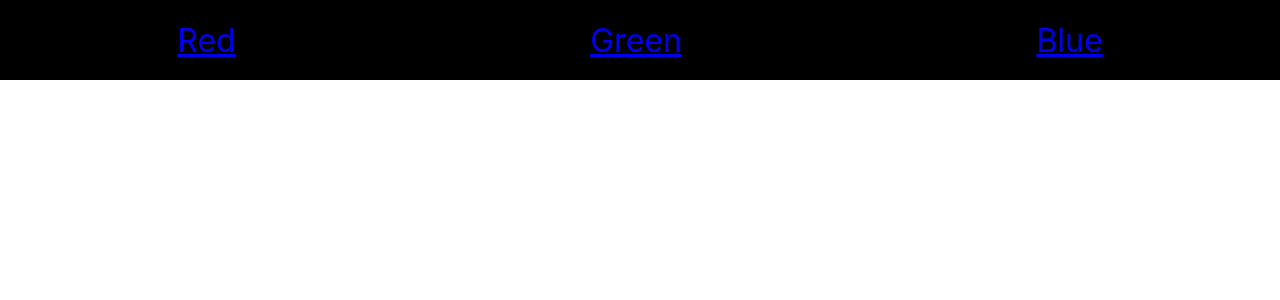
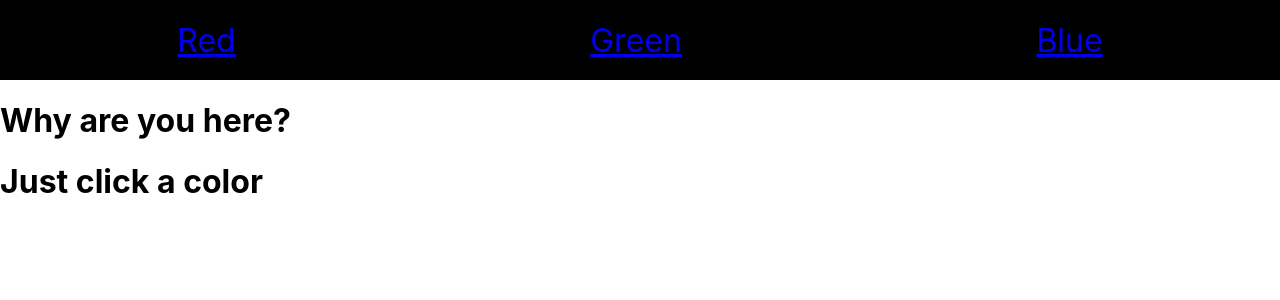
Before and after one commit to Volantstream19/react-color-router, a React (Create React App) app: page / in a window 1280 px wide. Shown: the top 300 px of the page. Built offline with nearby package versions, Linux system fonts and the light colour scheme.

Commit message:
Home page added

```diff
--- a/src/App.js
+++ b/src/App.js
@@ -1,6 +1,7 @@
 import { Route, Switch } from 'react-router-dom';
 import './App.css';
 import Header from './components/Header/Header.js';
+import Home from './components/Home/Home.js';
 import Main from './components/Main/Main.js';
 
 function App() {
@@ -12,6 +13,9 @@ function App() {
         <Route path="/rgb/:red/:green/:blue">
           <Main />
         </Route>
+        <Route exact path={'/'}>
+          <Home />
+        </Route>
       </Switch>
     </div>
   );
--- a/src/components/Home/Home.js
+++ b/src/components/Home/Home.js
@@ -0,0 +1,10 @@
+import React from 'react';
+
+export default function Home() {
+  return (
+    <div className="home">
+      <h1>Why are you here?</h1>
+      <h1>Just click a color</h1>
+    </div>
+  );
+}
```
